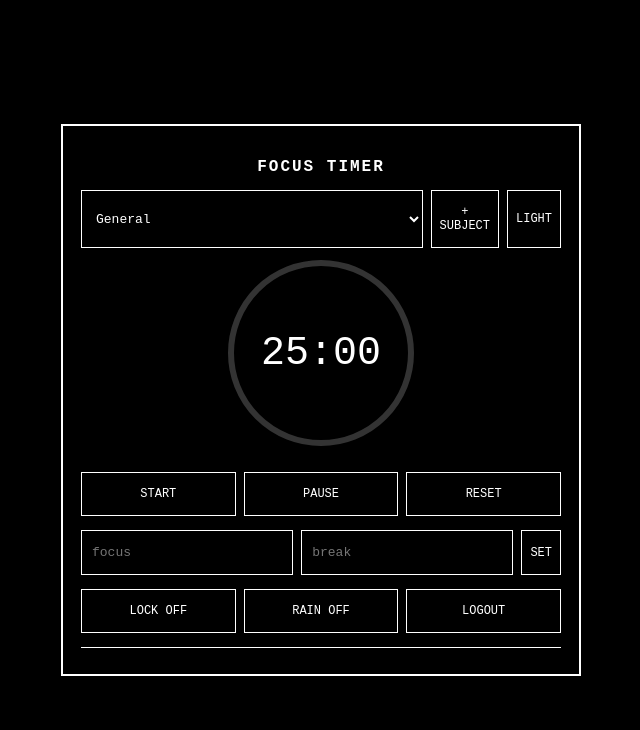
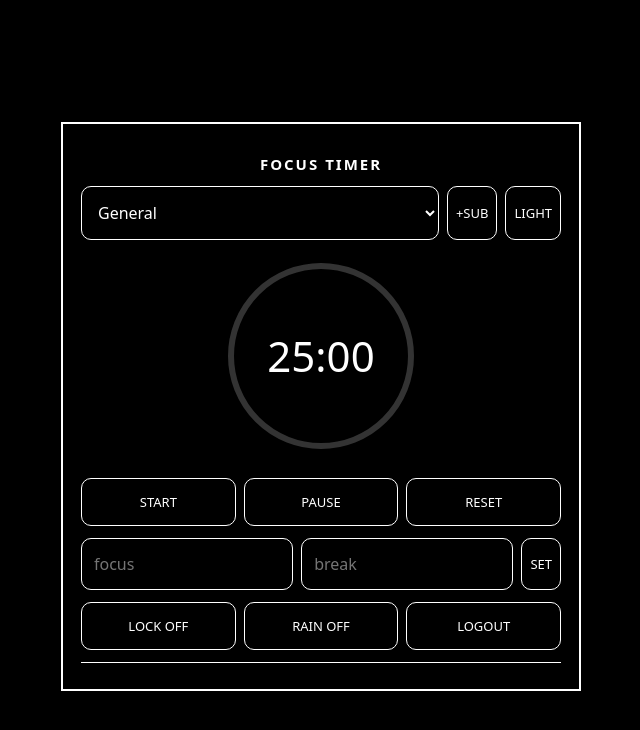
Before and after one commit to prabeshkhati1/testtest, a plain HTML site: page index.html in a window 1280 px wide. Both pictures are taken after a click on the button "GUEST". Shown: the whole page, without its empty margins (319-959 px from the left). Drawn offline with Linux system fonts and the light colour scheme.

Commit message:
Update index.html

```diff
--- a/index.html
+++ b/index.html
@@ -2,67 +2,121 @@
 <html lang="en">
 <head>
 <meta charset="UTF-8" />
-<meta name="viewport" content="width=device-width, initial-scale=1.0, maximum-scale=1" />
+<meta name="viewport" content="width=device-width, initial-scale=1, maximum-scale=1, viewport-fit=cover" />
 <title>Focus Pomodoro</title>
 <link rel="manifest" href="manifest.json">
 
 <style>
-:root{--bg:#000;--fg:#fff;--border:#fff;--soft:#111;--gap:14px}
+:root{--bg:#000;--fg:#fff;--border:#fff;--soft:#111;--gap:12px}
 body.light{--bg:#fff;--fg:#000;--border:#000;--soft:#eee}
 
 *{box-sizing:border-box;-webkit-tap-highlight-color:transparent}
-body{margin:0;background:var(--bg);color:var(--fg);font-family:monospace;min-height:100vh;display:flex;justify-content:center;align-items:center;transition:.35s}
+html,body{height:100%}
+body{
+ margin:0;
+ background:var(--bg);
+ color:var(--fg);
+ font-family:system-ui,monospace;
+ display:flex;
+ justify-content:center;
+ align-items:flex-start;
+ padding:env(safe-area-inset-top) 10px env(safe-area-inset-bottom);
+ transition:.25s;
+}
 
-.card,.login,.about{width:520px;max-width:100vw;border:2px solid var(--border);padding:18px;animation:fade .5s ease}
+/* ===== MOBILE-FIRST PANEL ===== */
+.card,.login,.about{
+ width:100%;
+ max-width:520px;
+ border:1.5px solid var(--border);
+ padding:14px;
+ animation:fade .35s ease;
+ margin-top:12px;
+}
+
 .stack>*{margin-top:var(--gap)}
 
-h1{text-align:center;font-size:16px;letter-spacing:2px;margin:0}
-.small{font-size:11px;opacity:.75;text-align:center}
+h1{text-align:center;font-size:15px;letter-spacing:2px;margin:0}
+.small{font-size:12px;opacity:.75;text-align:center}
 
-.row{display:flex;gap:8px}
-.grid3{display:grid;grid-template-columns:repeat(3,1fr);gap:8px}
+.row{display:grid;grid-template-columns:1fr auto auto;gap:8px}
+.grid3{display:grid;grid-template-columns:1fr 1fr 1fr;gap:8px}
 
-button,input,select{border:1px solid var(--border);background:var(--bg);color:var(--fg);font-family:monospace}
-button{padding:14px 8px;font-size:12px;cursor:pointer;transition:.18s}
-button:hover{background:var(--soft)}
+button,input,select{
+ border:1px solid var(--border);
+ background:var(--bg);
+ color:var(--fg);
+ font-family:inherit;
+ border-radius:10px;
+}
+
+/* prevent iOS zoom */
+input,select{font-size:16px;padding:14px 12px;width:100%}
+button{padding:14px 8px;font-size:13px;cursor:pointer}
 button:active{transform:scale(.96)}
-input,select{padding:14px 10px;font-size:13px;width:100%}
 
-.circle{position:relative;width:210px;height:210px;margin:0 auto}
+/* ===== TIMER ===== */
+.circle{
+ position:relative;
+ width:min(70vw, 220px);
+ height:min(70vw, 220px);
+ margin:6px auto;
+}
+
 svg{width:100%;height:100%;transform:rotate(-90deg)}
 .bg{fill:none;stroke:var(--border);stroke-width:6;opacity:.2}
 .fg{fill:none;stroke:var(--border);stroke-width:6;stroke-dasharray:565;stroke-dashoffset:565;transition:stroke-dashoffset 1s linear}
-.time{position:absolute;inset:0;display:flex;align-items:center;justify-content:center;font-size:40px;transition:.25s}
-.time.tick{transform:scale(1.08)}
 
-.overlay{position:fixed;inset:0;background:var(--bg);display:none;align-items:center;justify-content:center;flex-direction:column;z-index:9999}
+.time{
+ position:absolute;inset:0;
+ display:flex;align-items:center;justify-content:center;
+ font-size:clamp(28px,6vw,42px);
+}
+.time.tick{transform:scale(1.06)}
+
+/* ===== OVERLAY ===== */
+.overlay{
+ position:fixed;inset:0;
+ background:var(--bg);
+ display:none;
+ align-items:center;
+ justify-content:center;
+ flex-direction:column;
+ z-index:9999;
+}
 .overlay.show{display:flex}
 
-.history{max-height:160px;overflow:auto;border-top:1px solid var(--border);padding-top:8px;font-size:11px}
-.item{padding:6px 0;border-bottom:1px dashed var(--border);animation:slide .3s ease}
+/* ===== HISTORY ===== */
+.history{
+ max-height:140px;
+ overflow:auto;
+ border-top:1px solid var(--border);
+ padding-top:8px;
+ font-size:12px
+}
+.item{padding:6px 0;border-bottom:1px dashed var(--border)}
 
-.tree{text-align:center;font-size:12px}
+.tree{text-align:center;font-size:14px}
 
-/* rain bg */
+/* ===== RAIN ===== */
 .rain{
- position:fixed;inset:0;pointer-events:none;opacity:.15;display:none;
- background-image:repeating-linear-gradient(180deg,var(--fg) 0 2px,transparent 2px 20px);
- animation:rain 0.6s linear infinite;
+ position:fixed;inset:0;pointer-events:none;opacity:.12;display:none;
+ background-image:repeating-linear-gradient(180deg,var(--fg) 0 2px,transparent 2px 22px);
+ animation:rain 0.7s linear infinite;
 }
 .rain.on{display:block}
-@keyframes rain{from{background-position:0 0}to{background-position:0 40px}}
+@keyframes rain{from{background-position:0 0}to{background-position:0 44px}}
 
-.socials{display:flex;gap:12px;justify-content:center}
+.socials{display:flex;gap:14px;justify-content:center}
 .socials a{font-size:22px;text-decoration:none}
 
-@keyframes fade{from{opacity:0;transform:translateY(8px)}to{opacity:1}}
-@keyframes slide{from{opacity:0;transform:translateX(-6px)}to{opacity:1}}
+@keyframes fade{from{opacity:0;transform:translateY(6px)}to{opacity:1}}
 
-@media(max-width:480px){
- .card,.login,.about{border-width:1px;padding:14px}
- .circle{width:170px;height:170px}
- .time{font-size:32px}
- button{padding:16px 6px}
+/* ===== DESKTOP ENHANCE ===== */
+@media(min-width:700px){
+ body{align-items:center}
+ .card,.login,.about{padding:18px;border-width:2px}
+ .circle{width:220px;height:220px}
 }
 </style>
 </head>
@@ -84,28 +138,24 @@ svg{width:100%;height:100%;transform:rotate(-90deg)}
 <div class="small"><button onclick="showAbout()">ABOUT DEV</button></div>
 </div>
 
-<!-- ABOUT PAGE -->
+<!-- ABOUT -->
 <div class="about stack" id="aboutPage" style="display:none">
 <h1>ABOUT THE DEVELOPER</h1>
 <div class="small">
-Hi, I'm <b>Prabesh Khati</b> — a software engineering student who enjoys experimenting with AI systems, UI design, and building practical tools that people actually use.
-I like turning ideas into minimal, functional products — and then over‑engineering them for fun.
-If it involves AI, clean UI, automation, or performance tweaks — I’m probably already testing it.
+Hi, I'm <b>Prabesh Khati</b> — a software engineering student who enjoys experimenting with AI systems, UI design, and building practical tools people actually use.
 </div>
-
 <div class="socials">
 <a href="https://www.linkedin.com/in/prabesh-khati-564627373?utm_source=share_via&utm_content=profile&utm_medium=member_ios" target="_blank">💼</a>
 <a href="https://github.com/prabeshkhati1" target="_blank">🐙</a>
 </div>
-
-<div class="small">LinkedIn • GitHub</div>
 <button onclick="hideAbout()">BACK</button>
 </div>
 
-<!-- OVERLAY -->
+<!-- LOCK OVERLAY -->
 <div class="overlay" id="lockOverlay">
 <h1>FOCUS LOCK</h1>
 <div class="small">Session active — return to focus</div>
+<button onclick="lockOverlay.classList.remove('show')">RETURN</button>
 </div>
 
 <!-- APP -->
@@ -114,14 +164,14 @@ If it involves AI, clean UI, automation, or performance tweaks — I’m probabl
 
 <div class="row">
 <select id="subjectSel"></select>
-<button onclick="addSubject()">+ SUBJECT</button>
+<button onclick="addSubject()">+SUB</button>
 <button onclick="toggleTheme()" id="themeBtn">LIGHT</button>
 </div>
 
 <div class="circle">
 <svg>
-<circle cx="105" cy="105" r="90" class="bg"></circle>
-<circle cx="105" cy="105" r="90" class="fg" id="ring"></circle>
+<circle cx="110" cy="110" r="90" class="bg"></circle>
+<circle cx="110" cy="110" r="90" class="fg" id="ring"></circle>
 </svg>
 <div class="time" id="time">25:00</div>
 </div>
@@ -132,7 +182,7 @@ If it involves AI, clean UI, automation, or performance tweaks — I’m probabl
 <button onclick="reset()">RESET</button>
 </div>
 
-<div class="row">
+<div class="row" style="grid-template-columns:1fr 1fr auto">
 <input id="focusMin" placeholder="focus" type="number">
 <input id="breakMin" placeholder="break" type="number">
 <button onclick="applyCustom()">SET</button>
@@ -149,15 +199,20 @@ If it involves AI, clean UI, automation, or performance tweaks — I’m probabl
 </div>
 
 <script>
-/* AUTH FIX */
+/* ===== AUTH ===== */
 function signup(){localStorage.acc_user=user.value;localStorage.acc_pass=pass.value;alert("Account created")}
 function login(){
  if(user.value===localStorage.acc_user && pass.value===localStorage.acc_pass) enter();
  else alert("Invalid username or password");
 }
-function guestLogin(){enter()} // ✅ fixed — no validation
-function logout(){location.reload()}
-function enter(){loginPage.style.display="none";app.style.display="block";initSubjects();draw();render()}
+function guestLogin(){enter()}
+function logout(){
+ pause();
+ loginPage.style.display="block";
+ aboutPage.style.display="none";
+ app.style.display="none";
+}
+function enter(){loginPage.style.display="none";aboutPage.style.display="none";app.style.display="block";initSubjects();draw();render()}
 
 /* ABOUT */
 function showAbout(){loginPage.style.display="none";aboutPage.style.display="block"}
@@ -167,7 +222,7 @@ function hideAbout(){aboutPage.style.display="none";loginPage.style.display="blo
 function toggleTheme(){document.body.classList.toggle('light');themeBtn.textContent=document.body.classList.contains('light')?"DARK":"LIGHT"}
 
 /* SUBJECTS */
-function initSubjects(){const s=JSON.parse(localStorage.subs||"['General']".replace(/'/g,'"'));subjectSel.innerHTML=s.map(x=>`<option>${x}</option>`).join('')}
+function initSubjects(){const s=JSON.parse(localStorage.subs||'["General"]');subjectSel.innerHTML=s.map(x=>`<option>${x}</option>`).join('')}
 function addSubject(){const n=prompt("Subject name");if(!n)return;const s=JSON.parse(localStorage.subs||"[]");s.push(n);localStorage.subs=JSON.stringify(s);initSubjects()}
 
 /* TIMER */
@@ -183,12 +238,18 @@ function pause(){soundCancel();clearInterval(t);t=null}
 function reset(){pause();left=(isFocus?focus:brk)*60;total=left;draw()}
 function done(){soundDone();pause();save();isFocus=!isFocus;left=(isFocus?focus:brk)*60;total=left;unlockBreak();draw()}
 
-function applyCustom(){const f=parseInt(focusMin.value),b=parseInt(breakMin.value);if(f>0)focus=f;if(b>0)brk=b;reset()}
+function applyCustom(){
+ const f=parseInt(focusMin.value),b=parseInt(breakMin.value);
+ if(f>=5 && f<=180) focus=f;
+ if(b>=1 && b<=60) brk=b;
+ reset();
+}
 
-/* SOUNDS (satisfying tones) */
-function tone(freq,dur){const c=new AudioContext();const o=c.createOscillator();const g=c.createGain();o.connect(g);g.connect(c.destination);o.frequency.value=freq;o.start();g.gain.exponentialRampToValueAtTime(.0001,c.currentTime+dur)}
+/* SOUND — shared context */
+const audioCtx=new (window.AudioContext||window.webkitAudioContext)();
+function tone(freq,dur){const o=audioCtx.createOscillator();const g=audioCtx.createGain();o.connect(g);g.connect(audioCtx.destination);o.frequency.value=freq;o.start();g.gain.exponentialRampToValueAtTime(.0001,audioCtx.currentTime+dur)}
 function soundStart(){tone(520,.2)}
-function soundDone(){tone(880,.4)}
+function soundDone(){tone(880,.35)}
 function soundCancel(){tone(260,.2)}
 
 /* RAIN */
```
